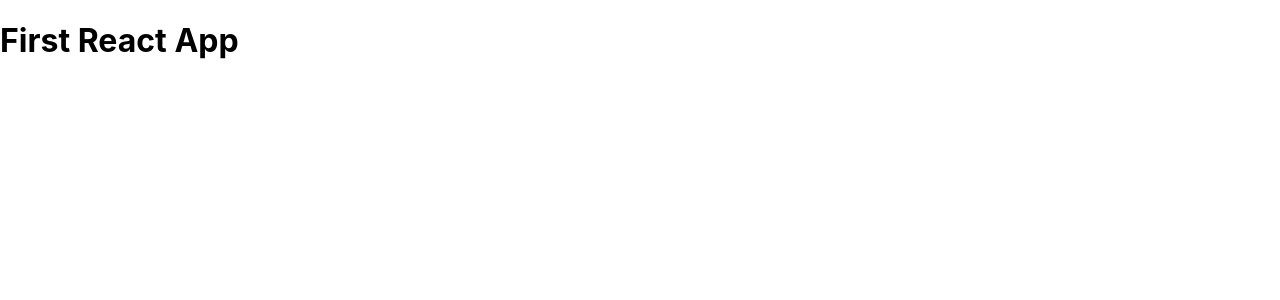
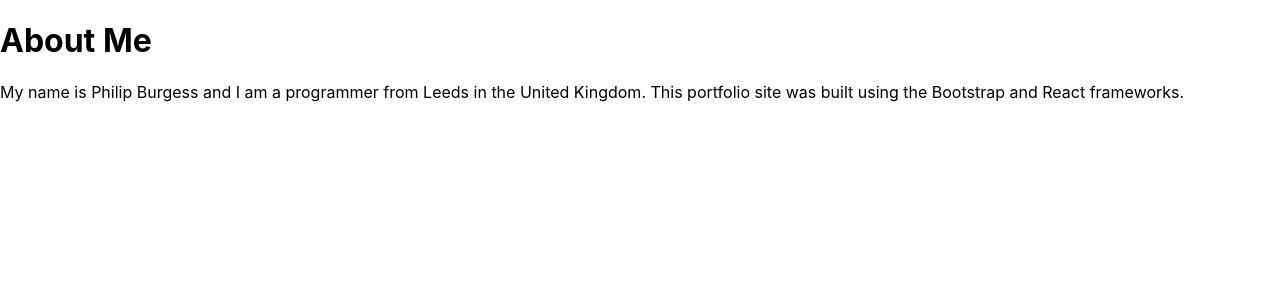
Before and after one commit to PhilipGB/react-app, a React (Create React App) app: page / in a window 1280 px wide. Shown: the top 300 px of the page. Built offline with nearby package versions, Linux system fonts and the light colour scheme.

Commit message:
basic landing page

```diff
--- a/public/index.html
+++ b/public/index.html
@@ -7,8 +7,10 @@
     <meta name="theme-color" content="#000000" />
     <meta
       name="description"
-      content="Web site created using create-react-app"
+      content="Philip Burgess Homepage"
     />
+    <meta name="author" content="Philip Burgess" />
+    <meta name="keywords" content="HTML, CSS, JavaScript, React, Philip Burgess" />
     <link rel="apple-touch-icon" href="%PUBLIC_URL%/logo192.png" />
     <!--
       manifest.json provides metadata used when your web app is installed on a
@@ -24,7 +26,7 @@
       work correctly both with client-side routing and a non-root public URL.
       Learn how to configure a non-root public URL by running `npm run build`.
     -->
-    <title>React App</title>
+    <title>Philip Burgess - Home</title>
   </head>
   <body>
     <noscript>You need to enable JavaScript to run this app.</noscript>
--- a/src/App.js
+++ b/src/App.js
@@ -3,7 +3,11 @@ import './App.css';
 function App() {
   return (
     <div className="App">
-      <h1>First React App</h1>
+      <h1>About Me</h1>
+      <p class="card-text">
+        My name is Philip Burgess and I am a programmer from Leeds in the United Kingdom.
+        This portfolio site was built using the Bootstrap and React frameworks.
+      </p>
     </div>
   );
 }
```
Also changed, not shown: public/manifest.json.
